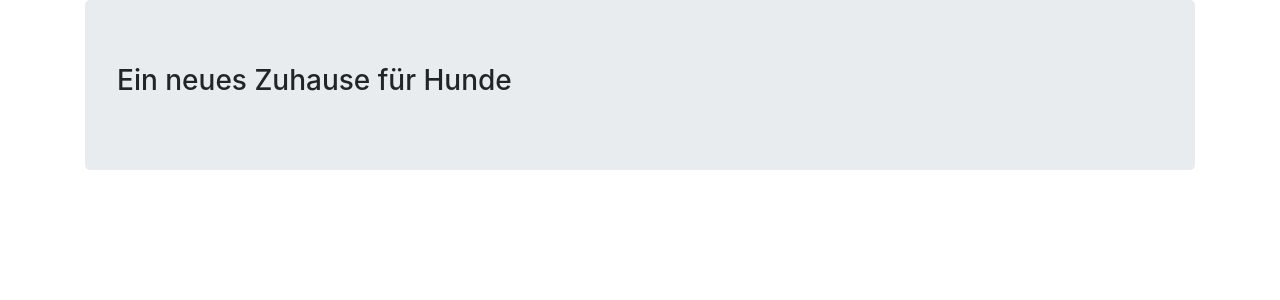
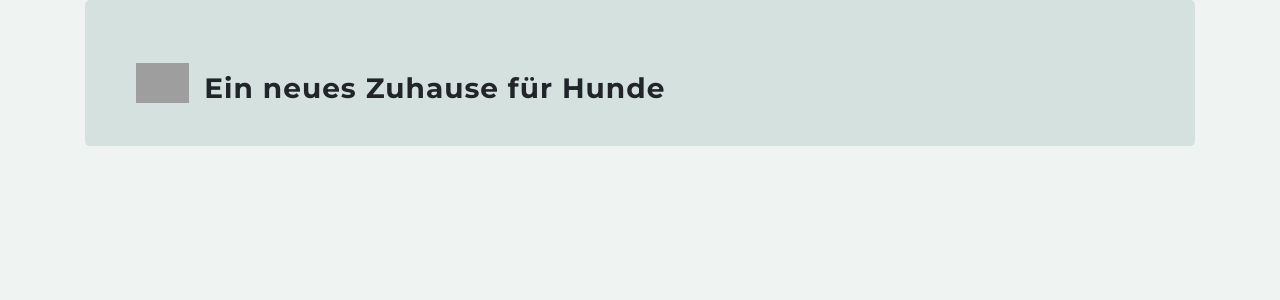
Before and after one commit to AutoCodeWizard/django-beginner, a Django app: template final_app/dog_shelters/templates/base.html in a window 1280 px wide. Shown: the top 300 px of the page. Run offline with Django 3.2, Linux system fonts and the light colour scheme; the template is opened without the code that fills it, so the values that code supplies are empty; grey boxes are pictures that could not be loaded.

Commit message:
base.html updated

```diff
--- a/final_app/dog_shelters/templates/base.html
+++ b/final_app/dog_shelters/templates/base.html
@@ -6,11 +6,59 @@
     <meta name="viewport" content="width=device-width, initial-scale=1.0">
     <title>{% block title %}{% endblock %}</title>
     <link rel="stylesheet" href="https://cdn.jsdelivr.net/npm/bootstrap@4.6.0/dist/css/bootstrap.min.css" integrity="sha384-B0vP5xmATw1+K9KRQjQERJvTumQW0nPEzvF6L/Z6nronJ3oUOFUFpCjEUQouq2+l" crossorigin="anonymous">
+    <link rel="icon" href="https://external-content.duckduckgo.com/iu/?u=https%3A%2F%2Fpluspng.com%2Fimg-png%2Fcute-dog-png-hd-puppy-png-hd-pluspng-com-964-puppy-png-hd-964.png&f=1&nofb=1&ipt=7161c22881da956a2274ab149a4988441a1a927cc8726d545f9e0457a76d8f81&ipo=images" type="image/png">
+    <link href="https://fonts.googleapis.com/css2?family=Montserrat:wght@400;700&display=swap" rel="stylesheet">
+    <style>
+        body {
+            font-family: 'Montserrat', sans-serif;
+            font-size: large;
+            background-color: #eff4f3;
+        }
+        .title-with-image {
+            display: flex;
+            align-items: center;
+            margin-left: 15px;
+        }
+        .title-with-image img {
+            height: 40px;
+            margin-right: 15px;
+        }
+        .jumbotron {
+            padding: 2rem 1rem;
+            background-color: #d4e1df;
+            border-radius: 0.3rem;
+        }
+        h3 {
+            font-weight: 700;
+            letter-spacing: 1px;
+            margin-top: 20px;
+        }
+        h1, h2, h4, h5, h6 {
+            margin-top: 40px;
+        }
+        div {
+            margin-top: 20px;
+            padding-left: 20px;
+            padding-right: 150px;
+        }
+        form {
+            margin-top: 20px;
+            padding-left: 20px;
+            padding-right: 150px;
+            margin-bottom: 50px;
+        }
+        form div {
+            margin: 0px;
+        }
+    </style>
 </head>
 <body>
     <article class="container">
         <section class="jumbotron">
-            <h3>Ein neues Zuhause für Hunde</h3>
+            <div class="title-with-image">
+                <img src="https://external-content.duckduckgo.com/iu/?u=https%3A%2F%2Fpluspng.com%2Fimg-png%2Fcute-dog-png-hd-puppy-png-hd-pluspng-com-964-puppy-png-hd-964.png&f=1&nofb=1&ipt=7161c22881da956a2274ab149a4988441a1a927cc8726d545f9e0457a76d8f81&ipo=images" alt="Cute Dog">
+                <h3>Ein neues Zuhause für Hunde</h3>
+            </div>
         </section>
         {% block content %}
         {% endblock %}
```
